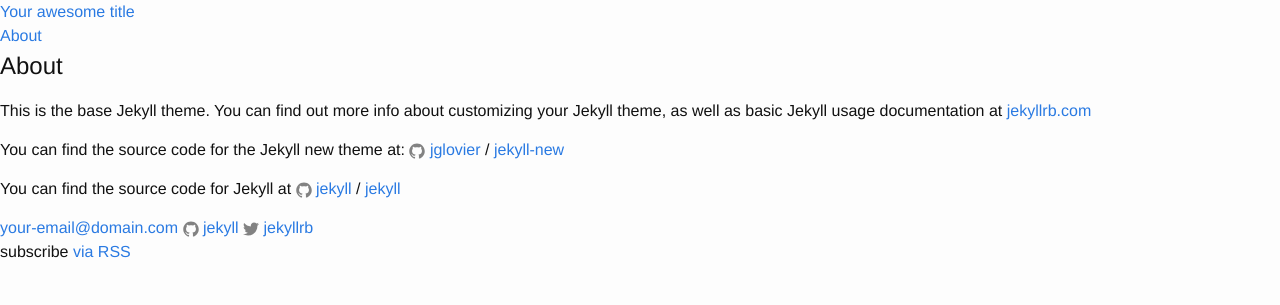
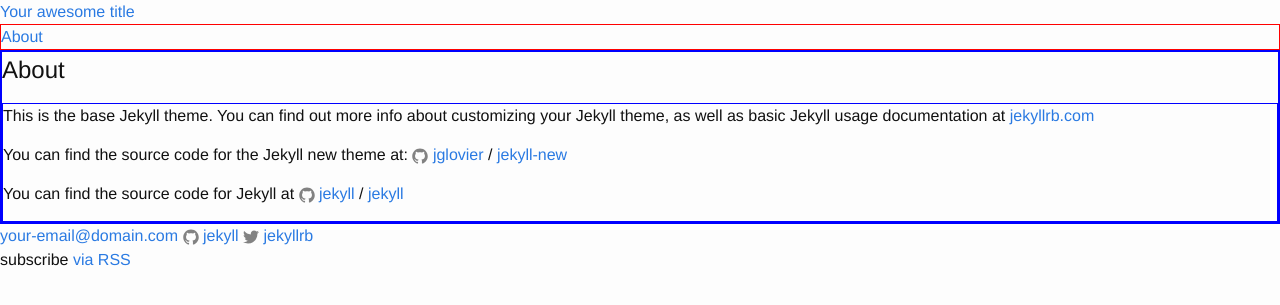
Before and after one commit to dringtech/odpf, a Jekyll site: the page built from about.md, in a window 1280 px wide. Shown: the top 305 px of the page. Built offline with Jekyll 4.4.1, drawn with Linux system fonts in a browser that asks for light colours.

Commit message:
Rejigging css

```diff
--- /dev/null
+++ b/_sass/_wireframe.scss
@@ -0,0 +1,7 @@
+section, main, article {
+  border: 1px solid blue;
+}
+
+div {
+  border: 1px solid red;
+}
--- a/css/main.scss
+++ b/css/main.scss
@@ -48,6 +48,7 @@
 // Import partials from `sass_dir` (defaults to `_sass`)
 @import
         "base",
-        "layout",
+        "wireframe",
+        "nav",
         "syntax-highlighting"
 ;
```
Also changed, not shown: _sass/_nav.scss (renamed from _sass/_layout.scss).
